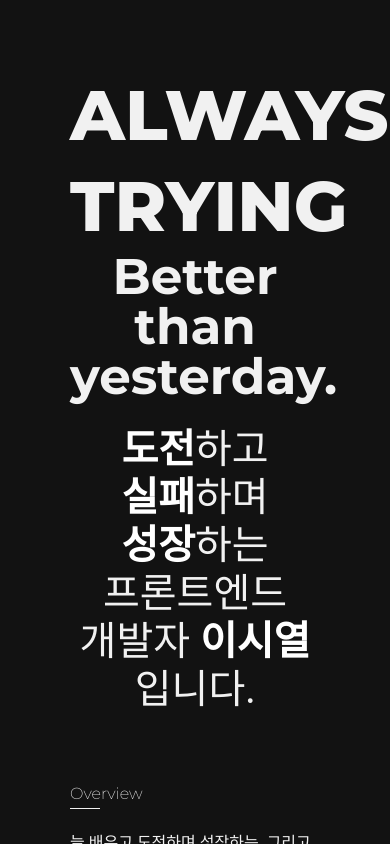
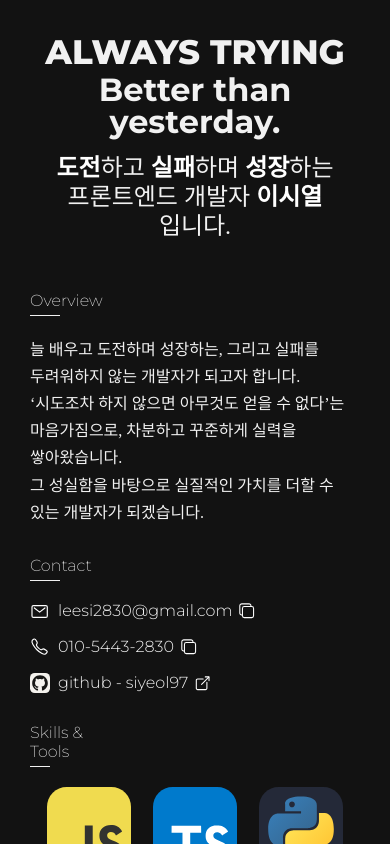
Before and after one commit to siyeol97/portfolio, a React (Vite) app: page / in a window 390 px wide. Built offline with nearby package versions, Linux system fonts and the light colour scheme; a web font is replaced by a local one.

Commit message:
💄 Style: About mobile responsive

```diff
--- a/src/components/Contents/About.module.scss
+++ b/src/components/Contents/About.module.scss
@@ -37,6 +37,19 @@
       font-size: 2.5rem;
     }
   }
+
+  @include mobile() {
+    & h1 {
+      font-size: 2.125rem;
+    }
+    & h2 {
+      font-size: 2rem;
+      margin-bottom: 1rem;
+    }
+    & h3 {
+      font-size: 1.5rem;
+    }
+  }
 }
 
 .overview {
@@ -72,6 +85,10 @@
     & .overview_text {
       font-size: 1rem;
     }
+  }
+
+  @include mobile() {
+    padding: 50px 0 0;
   }
 }
 
@@ -151,6 +168,7 @@
   @include tablet {
     flex-direction: column;
     gap: 20px;
+    padding: 30px 0 0;
 
     & .contact_container {
       & img {
@@ -168,6 +186,14 @@
           font-size: 1rem;
         }
       }
+    }
+  }
+
+  @include mobile() {
+    padding: 30px 0 0;
+    & .contact_container {
+      flex-direction: column;
+      gap: 1rem;
     }
   }
 }
@@ -240,22 +266,48 @@
   @include tablet {
     flex-direction: column;
     gap: 20px;
+    padding: 30px 0 0;
 
     & .skills_img {
       width: 100%;
 
       & li {
-        position: relative;
-        display: inline;
-
         & img {
-          position: relative;
           width: 96px;
         }
 
         & .blur_img {
           width: 96px;
           filter: blur(2rem);
+        }
+      }
+    }
+  }
+
+  @include mobile() {
+    gap: 20px;
+
+    & .skills_img {
+      width: 100%;
+
+      & ul {
+        gap: 1.375rem;
+        justify-content: center;
+      }
+
+      & li {
+        & img {
+          width: 84px;
+        }
+
+        & .blur_img {
+          width: 84px;
+          filter: blur(1.375rem);
+        }
+
+        & .skill_name {
+          font-size: 0.75rem;
+          line-height: 1;
         }
       }
     }
--- a/src/components/Contents/Detail.module.scss
+++ b/src/components/Contents/Detail.module.scss
@@ -10,6 +10,10 @@
   @include tablet {
     padding: 70px;
   }
+
+  @include mobile {
+    padding: 30px;
+  }
 }
 
 .container {
```
